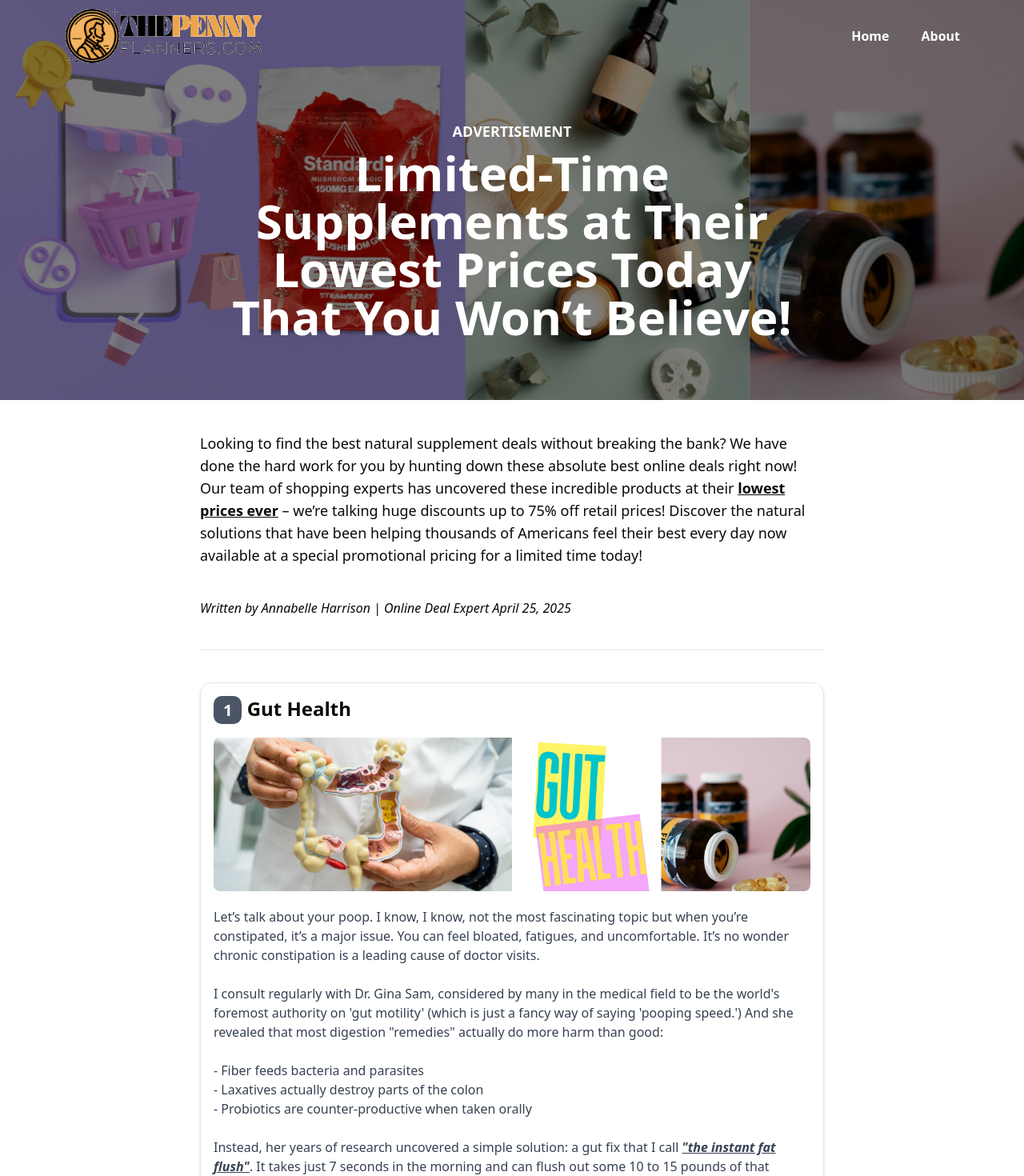
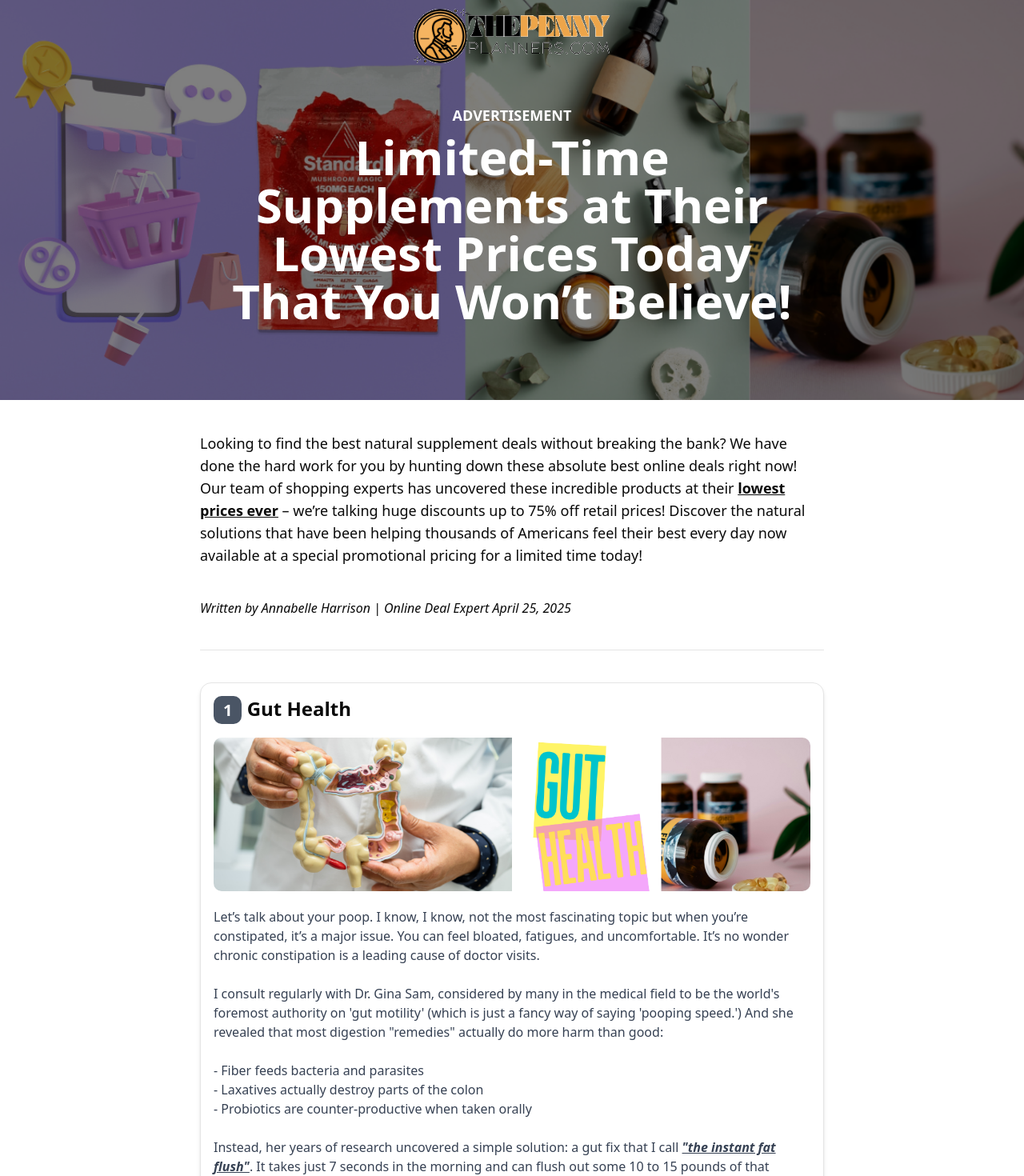
Before and after one commit to DevMike13/The-Penny-Planners, a Next.js app: page / in a window 1280 px wide. Shown: the top 1470 px of the page at 80% size. Built offline with nearby package versions, Linux system fonts and the light colour scheme.

Commit message:
Minor changes

```diff
--- a/app/components/card/OfferCard.tsx
+++ b/app/components/card/OfferCard.tsx
@@ -12,8 +12,7 @@ const OfferCard: React.FC<OfferCardProps> = ({ id, title , image, description, u
     return (
         <div className="bg-white rounded-xl overflow-hidden shadow-md border p-4 w-full my-10">
             <h1 className="text-xl md:text-2xl font-bold mb-5"><span className='bg-gray-600 px-3 py-1 rounded-lg text-white text-base md:text-xl'>{id}</span> {title}</h1>
-            <img src={image} alt={title} className="w-full h-48 object-cover rounded-md" />
-
+            <img src={image} alt={title} className="w-full h-25 md:h-48 object-cover object-center rounded-lg" />
             <p
                 className="text-base text-gray-700 mt-5"
                 dangerouslySetInnerHTML={{ __html: description }}
--- a/app/components/header/Header.tsx
+++ b/app/components/header/Header.tsx
@@ -2,19 +2,20 @@ import React from 'react'
 
 const Header = () => {
   return (
-    <div className='w-full h-[90px] bg-transparent flex items-center justify-between px-2 md:px-20 relative z-10'>
+    <div className='w-full h-[90px] bg-transparent flex items-center justify-center px-2 md:px-20 relative z-10'>
       <div>
         <a href="/">
           <img src="images/logo.png" alt="Logo" width={250} height={50} className='hidden sm:block' />
-          <img src="images/TPP-logo-M.png" alt="Logo" width={50} height={50} className='block sm:hidden' />
+          <img src="images/logo.png" alt="Logo" width={200} height={50} className='block sm:hidden' />
+          {/* <img src="images/TPP-logo-M.png" alt="Logo" width={50} height={50} className='block sm:hidden' /> */}
         </a>
       </div>
-      <div className='flex items-center justify-center md:gap-5 gap-2'>
+      {/* <div className='flex items-center justify-center md:gap-5 gap-2'>
         <ul className='flex gap-10'>
             <li><a href="#" className='text-white font-semibold'>Home</a></li>
             <li><a href="#" className='text-white font-semibold'>About</a></li>
         </ul>
-      </div>
+      </div> */}
     </div>
   )
 }
--- a/app/components/hero/Hero.tsx
+++ b/app/components/hero/Hero.tsx
@@ -6,7 +6,7 @@ const Hero = () => {
     <div className='relative w-full h-[500px] max-h-[500px] bg-[url(/images/article-header-resized.png)] bg-cover bg-center bg-no-repeat'>
         <Header />
         <div className="absolute inset-0 bg-black/50 z-0"></div>
-        <div className="relative z-10 p-6 text-white w-full md:max-w-[780px] m-auto pt-15">
+        <div className="relative z-10 p-6 text-white w-full md:max-w-[780px] m-auto pt-10">
             <h6 className="text-lg uppercase mb-2 text-center font-semibold">Advertisement</h6>
             <h1 className="text-4xl md:text-6xl font-black text-center">Limited-Time Supplements at Their Lowest Prices Today That You Won’t Believe! </h1>
         </div>
```
